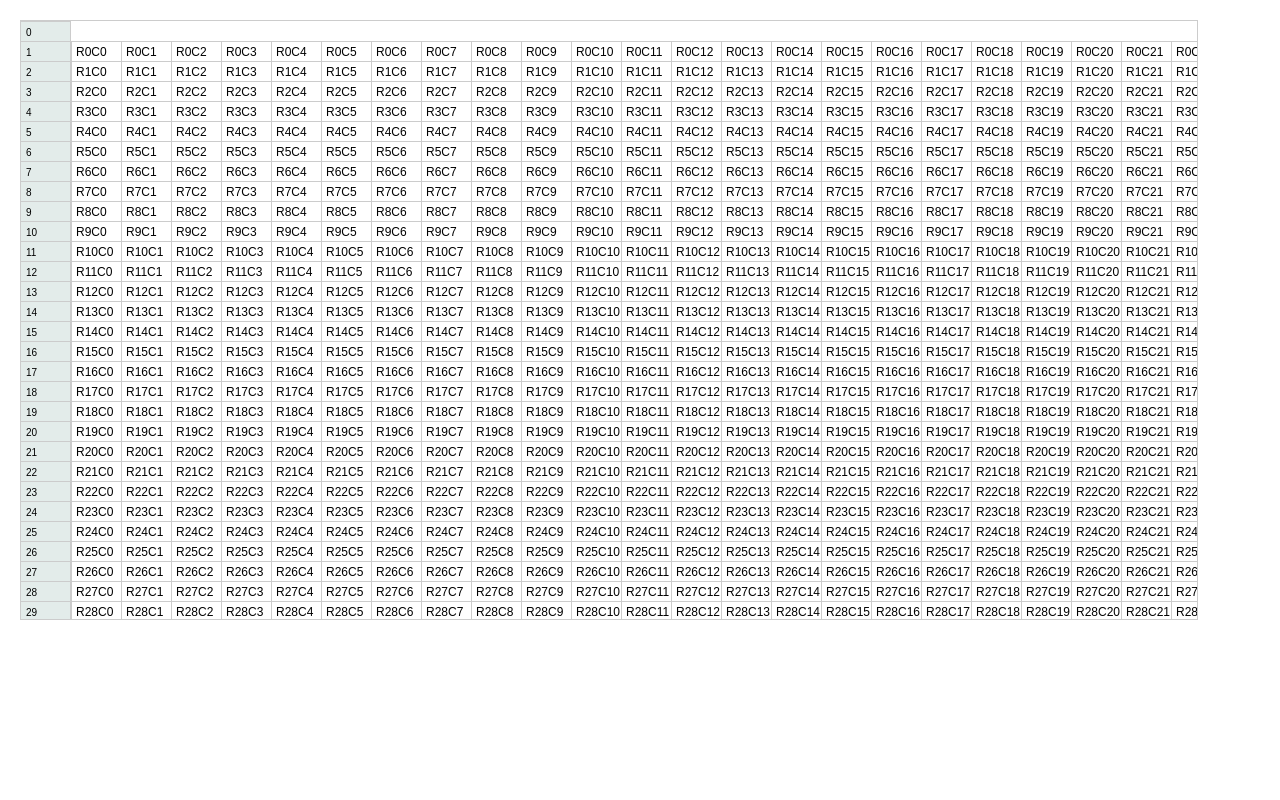
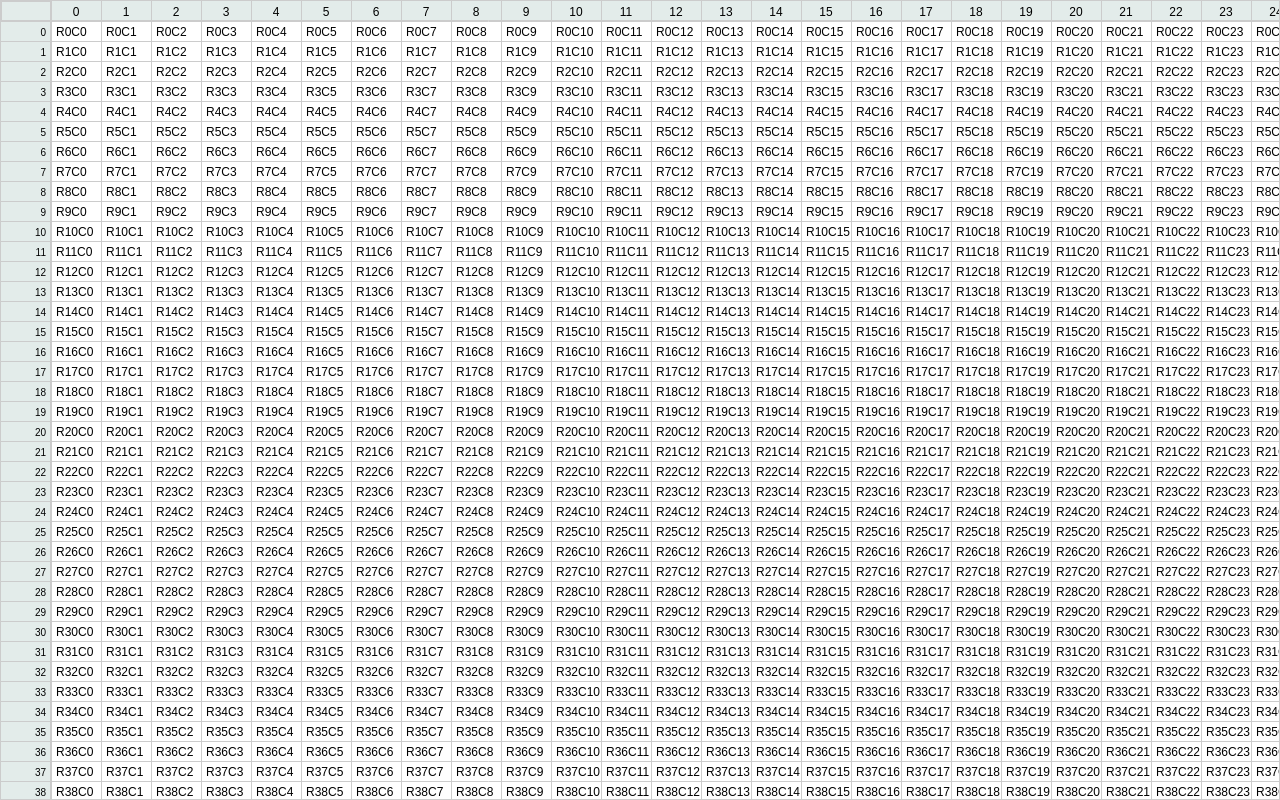
Before and after one commit to Kamlesh-Zeuslearning/Training, a plain HTML site: page Task-8/V2.0/index.html in a window 1280 px wide. Drawn offline with Linux system fonts and the light colour scheme.

Commit message:
added colheader

```diff
--- a/Task-8/V2.0/index.html
+++ b/Task-8/V2.0/index.html
@@ -11,6 +11,8 @@
             <!-- Fake height for scrolling -->
             <div id="fakeContent"></div>
             <div id="rowHeader"></div>
+            <div id="colHeader"></div>
+            <div id="topLeft"></div>
             <div id="container" class="container"></div>
         </div>
 
--- a/Task-8/V2.0/script.js
+++ b/Task-8/V2.0/script.js
@@ -5,8 +5,8 @@ const cellHeight = 20;
 const totalRows = 100000;
 const totalCols = 1000;
 
-const visibleRows = 32;
-const visibleCols = 30;
+const visibleRows = 40;
+const visibleCols = 35;
 
 const canvasWidth = cellWidth * visibleCols;
 const canvasHeight = cellHeight * visibleRows;
@@ -70,6 +70,8 @@ function drawVisibleGrid(startRow, startCol) {
     }
 }
 
+const topLeft = document.getElementById("topLeft");
+
 // Scroll handler
 scrollContainer.addEventListener("scroll", () => {
     const scrollTop = scrollContainer.scrollTop;
@@ -90,13 +92,22 @@ scrollContainer.addEventListener("scroll", () => {
     canvas.style.top = `${canvasTop + 20}px`; //for setting positon for canvas as it is absolute
     canvas.style.left = `${canvasLeft + 50}px`;
 
+    drawVisibleGrid(startRow, startCol);
+
     //setting position of rowHeader
-    rowCanvas.style.top = `${canvasTop}px`;
+    rowCanvas.style.top = `${canvasTop + cellHeight}px`;
     rowCanvas.style.left = `${scrollLeft}px`;
 
+    drawRowHeader(startRow);
 
-    drawVisibleGrid(startRow, startCol);
-    drawRowHeader(startRow);
+    //setting position of colHeader
+    colCanvas.style.top = `${scrollTop}px`;
+    colCanvas.style.left = `${canvasLeft + cellWidth}px`;
+    drawColHeader(startCol);
+
+    //setting position for topLeft
+    topLeft.style.top = `${scrollTop}px`;
+    topLeft.style.left = `${scrollLeft}px`;
 });
 
 // Initial render
@@ -138,12 +149,61 @@ function drawRowHeader(startRow) {
         ctxRow.lineTo(50, y + 0.5);
     }
 
-    ctxRow.moveTo(cellWidth-0.5, 0)
-    ctxRow.lineTo(cellWidth-0.5, canvasHeight)
+    ctxRow.moveTo(cellWidth - 0.5, 0);
+    ctxRow.lineTo(cellWidth - 0.5, canvasHeight);
     ctxRow.stroke();
 
-    for(let r=0; r<visibleRows; r++){
+    for (let r = 0; r < visibleRows; r++) {
         const rowIndex = startRow + r;
-        ctxRow.fillText(rowIndex, 5, r*cellHeight+15);
+        ctxRow.textAlign = "end";
+        ctxRow.fillText(rowIndex, cellWidth - 5, r * cellHeight + 15);
     }
 }
+
+/* -------   col header ----------*/
+
+const { colCanvas, ctxCol } = setupColHeader();
+drawColHeader(0);
+
+function setupColHeader() {
+    const colCanvas = document.createElement("canvas");
+    const dpr = window.devicePixelRatio || 1;
+    colCanvas.width = cellWidth * visibleCols * dpr;
+    colCanvas.height = cellHeight * dpr;
+
+    colCanvas.style.width = cellWidth * visibleCols + "px";
+    colCanvas.style.height = cellHeight + "px";
+
+    const ctxCol = colCanvas.getContext("2d");
+    ctxCol.scale(dpr, dpr);
+
+    document.getElementById("colHeader").appendChild(colCanvas);
+
+    return { colCanvas, ctxCol };
+}
+
+function drawColHeader(startCol) {
+    ctxCol.clearRect(0, 0, 50 * visibleCols, 20);
+    ctxCol.beginPath();
+    ctxCol.strokeStyle = "#ccc";
+
+    //draw vertical lines
+    for (let c = 0; c < visibleCols; c++) {
+        const x = c * cellWidth;
+        ctxCol.moveTo(x + 0.5, 0);
+        ctxCol.lineTo(x + 0.5, cellHeight);
+    }
+
+    ctxCol.moveTo(0, cellHeight - 0.5);
+    ctxCol.lineTo(cellWidth * visibleCols, cellHeight - 0.5);
+    ctxCol.stroke();
+
+    //draw text content
+    ctxCol.font = "12px Arial";
+    ctxCol.fillStyle = "#000";
+    for (let c = 0; c < visibleCols; c++) {
+        const colIndex = startCol + c;
+        ctxCol.textAlign = "center";
+        ctxCol.fillText(colIndex, c * cellWidth + cellWidth / 2, 15);
+    }
+}
--- a/Task-8/V2.0/style.css
+++ b/Task-8/V2.0/style.css
@@ -5,13 +5,13 @@
 }
 
 body {
-    padding: 20px;
+    /* padding: 20px; */
     font-family: sans-serif;
 }
 
 #scrollContainer {
-    width: 95%;
-    height: 600px;
+    width: 100vw;
+    height: 100vh;
     overflow: auto;
     position: relative;
     border: 1px solid #ccc;
@@ -29,8 +29,25 @@ body {
     z-index: 10;
 }
 
-#rowHeader canvas{
+#rowHeader canvas {
     position: absolute;
     z-index: 11;
     background-color: rgb(227, 236, 234);
+    top: 20px;
 }
+
+#colHeader canvas {
+    position: absolute;
+    z-index: 11;
+    background-color: rgb(227, 236, 234);
+    left: 50px;
+}
+
+#topLeft {
+    position: absolute;
+    z-index: 13;
+    background-color: rgb(227, 236, 234);
+    height: 20px;
+    width: 50px;
+    border: 1px solid #ccc;
+}
```
